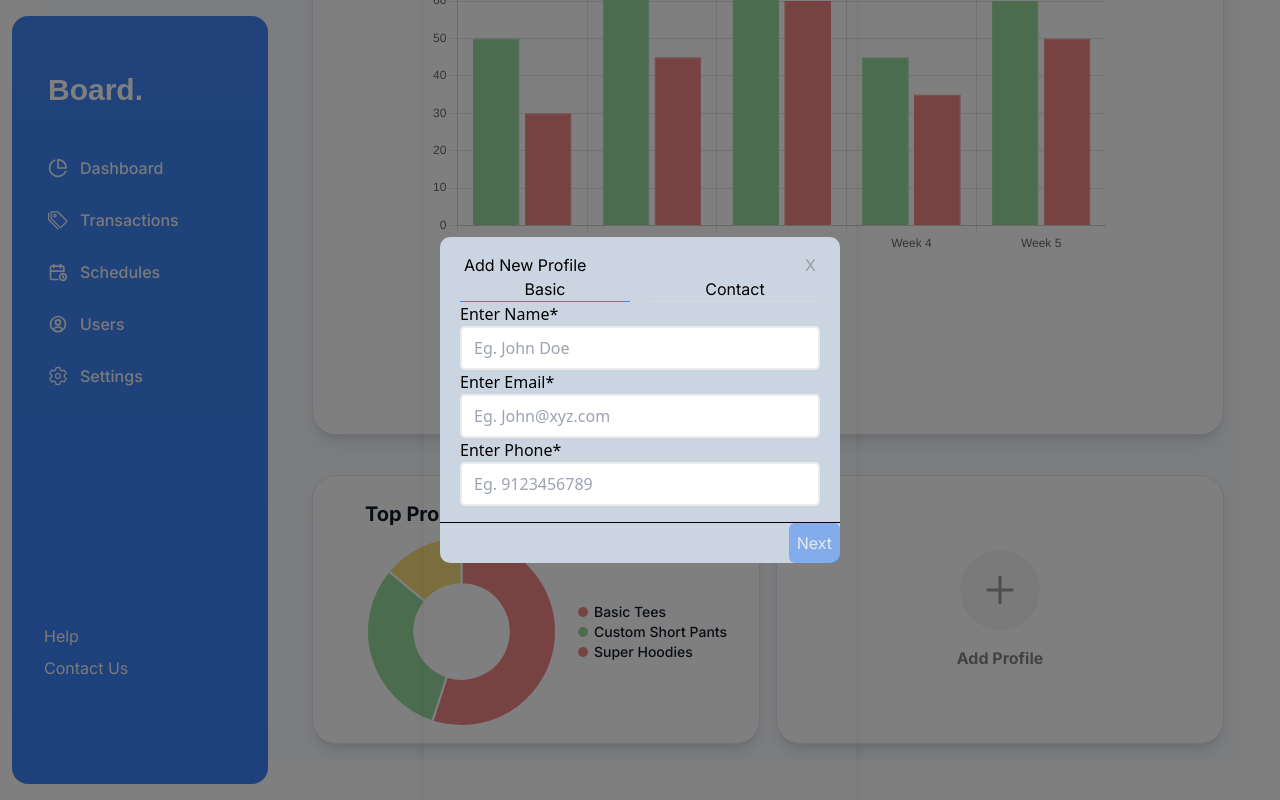
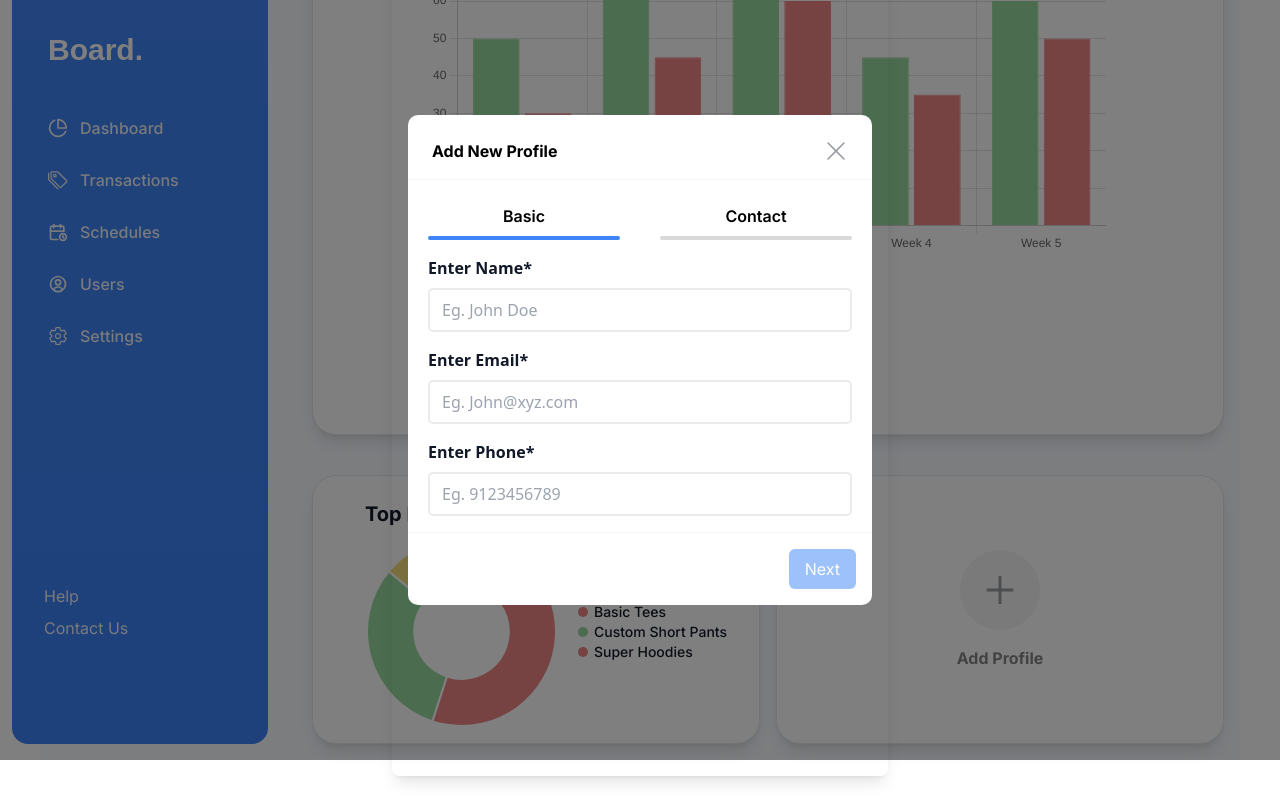
Before and after one commit to krishnaagarwal781/OpenInApp, a Next.js app: page /dashboard in a window 1280 px wide. Both pictures are taken after a click on the element 1000 px from the left and 1042 px from the top of the page. Shown: the part 453-1253 px from the top of the page. Built offline with nearby package versions, Linux system fonts and the light colour scheme.

Commit message:
Fix modal design

```diff
--- a/src/components/Addprofile.jsx
+++ b/src/components/Addprofile.jsx
@@ -4,6 +4,8 @@ import { PiWhatsappLogo } from "react-icons/pi";
 import { AiOutlineInstagram } from "react-icons/ai";
 import { AiOutlineYoutube } from "react-icons/ai";
 import { CiMail } from "react-icons/ci";
+import {RxCross1} from 'react-icons/rx'
+
 const Modal2 = ({ onClose }) => {
   const [currentStep, setCurrentStep] = useState(1);
   const [showContactInput, setShowContactInput] = useState(false);
@@ -97,34 +99,37 @@ const Modal2 = ({ onClose }) => {
           </div>
         </div>
       ) : (
-        <div className="w-[25rem] bg-slate-300 rounded-[10px] pt-[16px]">
-          <div className="flex justify-between pl-[24px] pr-[24px]">
+        <div className="w-[29rem] bg-white rounded-[10px] pt-[16px]">
+          <div className="flex justify-between px-6 font-bold py-2">
             Add New Profile
             <button className="text-[#999CA0]" onClick={onClose}>
-              X
+              <RxCross1 size={24}/>
             </button>
           </div>
+
+          <p className="w-[100%] h-[1px] bg-gray-100 my-2"></p>
+
           <div className="flex justify-between">
-            <div className="flex flex-col items-center ml-5">
+            <div className="flex flex-col items-center ml-5 font-semibold py-4">
               Basic{" "}
               <p
-                className="w-[170px]"
-                style={{ backgroundColor: basicColor, height: "1px" }}
+                className="w-48 mt-2 rounded-full"
+                style={{ backgroundColor: basicColor, height: "4px" }}
               ></p>
             </div>
-            <div className="flex flex-col items-center mr-5">
+            <div className="flex flex-col items-center mr-5 font-semibold py-4">
               Contact{" "}
               <p
-                className="w-[170px]"
-                style={{ backgroundColor: contactColor, height: "1px" }}
+                className="w-48 mt-2 rounded-full"
+                style={{ backgroundColor: contactColor, height: "4px" }}
               ></p>
             </div>
           </div>
           <div className="pl-5 pr-5">
             {currentStep === 1 && (
-              <>
+              <div className="space-y-4">
                 <div className="flex flex-col">
-                  <label className="font-sans">Enter Name*</label>
+                  <label className="font-sans text-gray-900 font-semibold mb-2 ">Enter Name*</label>
                   <input
                     className="pl-3 pr-3 pt-2 pb-2 font-sans rounded-[5px] border-2 border-solid border-[#EBEBEB]"
                     type="text"
@@ -134,7 +139,7 @@ const Modal2 = ({ onClose }) => {
                   />
                 </div>
                 <div className="flex flex-col">
-                  <label className="font-sans">Enter Email*</label>
+                  <label className="font-sans text-gray-900 font-semibold mb-2 ">Enter Email*</label>
                   <input
                     className="pl-3 pr-3 pt-2 pb-2 font-sans rounded-[5px] border-2 border-solid border-[#EBEBEB]"
                     type="text"
@@ -144,7 +149,7 @@ const Modal2 = ({ onClose }) => {
                   />
                 </div>
                 <div className="flex flex-col">
-                  <label className="font-sans">Enter Phone*</label>
+                  <label className="font-sans text-gray-900 font-semibold mb-2 ">Enter Phone*</label>
                   <input
                     className="pl-3 pr-3 pt-2 pb-2 font-sans rounded-[5px] border-2 border-solid border-[#EBEBEB]"
                     type="text"
@@ -153,22 +158,22 @@ const Modal2 = ({ onClose }) => {
                     onChange={(e) => setPhone(e.target.value)}
                   />
                 </div>
-              </>
+              </div>
             )}
 
             {showContactInput && (
-              <div className="flex flex-col">
-                <label className="font-sans">Instagram Link(Optional) </label>
+              <div className="flex flex-col space-y-2">
+                <label className="font-sans font-semibold text-gray-900">Instagram Link <span className="text-gray-400">(Optional)</span> </label>
                 <input
-                  className="pl-3 pr-3 pt-2 pb-2 font-sans rounded-[5px] border-2 border-solid border-[#EBEBEB]"
+                  className="pl-3 pr-3 pt-2 pb-2 font-sans rounded-[5px] border-2 border-solid border-[#EBEBEB] mb-2"
                   type="text"
                   placeholder="Eg. ..instagram.com/username"
                   value={instagram}
                   onChange={(e) => setInstagram(e.target.value)}
                 />
-                <label className="font-sans">YouTube Link(Optional)</label>
+                <label className="font-sans font-semibold text-gray-900">YouTube Link <span className="text-gray-400">(Optional)</span></label>
                 <input
-                  className="pl-3 pr-3 pt-2 pb-2 font-sans rounded-[5px] border-2 border-solid border-[#EBEBEB]"
+                  className="pl-3 pr-3 pt-2 pb-2 font-sans rounded-[5px] border-2 border-solid border-[#EBEBEB] mb-2"
                   type="text"
                   placeholder="Eg. ..youtube.com/username"
                   value={youtube}
@@ -177,11 +182,11 @@ const Modal2 = ({ onClose }) => {
               </div>
             )}
           </div>
-          <p className="w-[100%] h-[1px] bg-black mt-4"></p>
-          <div className="flex justify-end">
+          <p className="w-[100%] h-[1px] bg-gray-100 my-4"></p>
+          <div className="flex justify-end m-4">
             {currentStep === 1 ? (
               <button
-                className={`bg-[#3E84F8] text-white rounded-md p-2 ${
+                className={`bg-[#3E84F8] text-white rounded-md px-4 py-2 ${
                   !areRequiredFieldsFilled() && "cursor-not-allowed opacity-50"
                 }`}
                 onClick={handleNextClick}
@@ -191,7 +196,7 @@ const Modal2 = ({ onClose }) => {
               </button>
             ) : (
               <button
-                className="bg-[#D9D9D9] text-black rounded-md p-2"
+                className="bg-[#D9D9D9] text-black rounded-md px-4 py-2 mr-3"
                 onClick={handleBackClick}
               >
                 Back
@@ -199,7 +204,7 @@ const Modal2 = ({ onClose }) => {
             )}
             {currentStep === 2 && (
               <button
-                className="bg-[#3E84F8] text-white rounded-md p-2"
+                className="bg-[#3E84F8] text-white rounded-md px-4 py-2"
                 onClick={handleNextClick}
               >
                 Done
```
